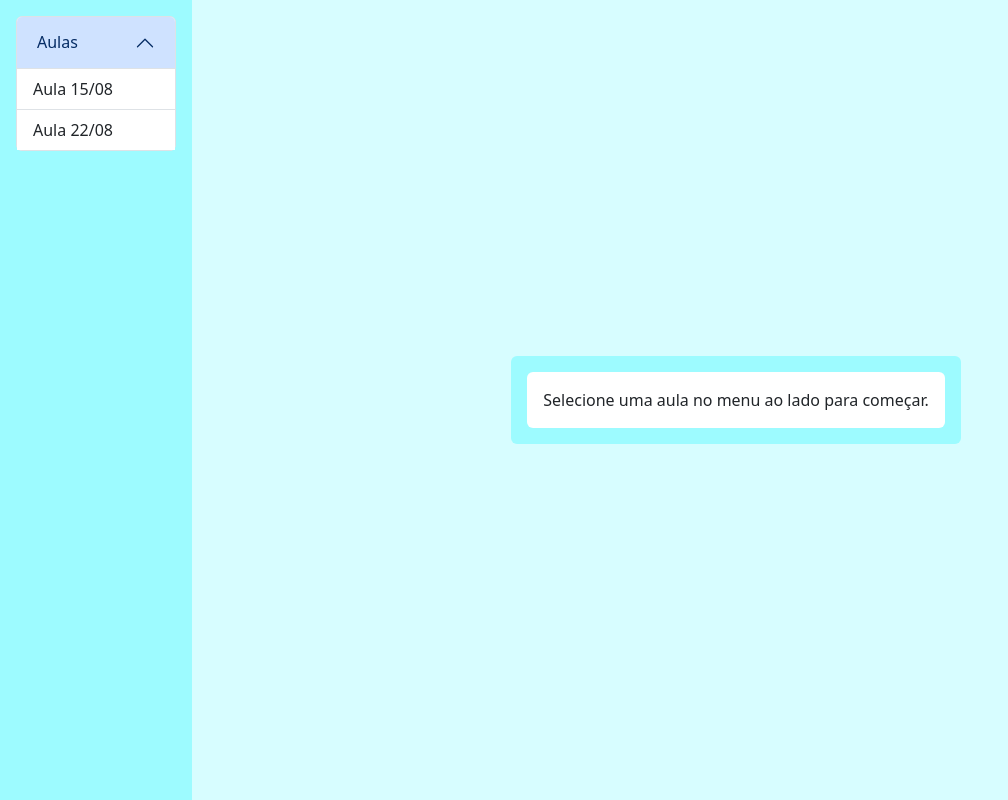
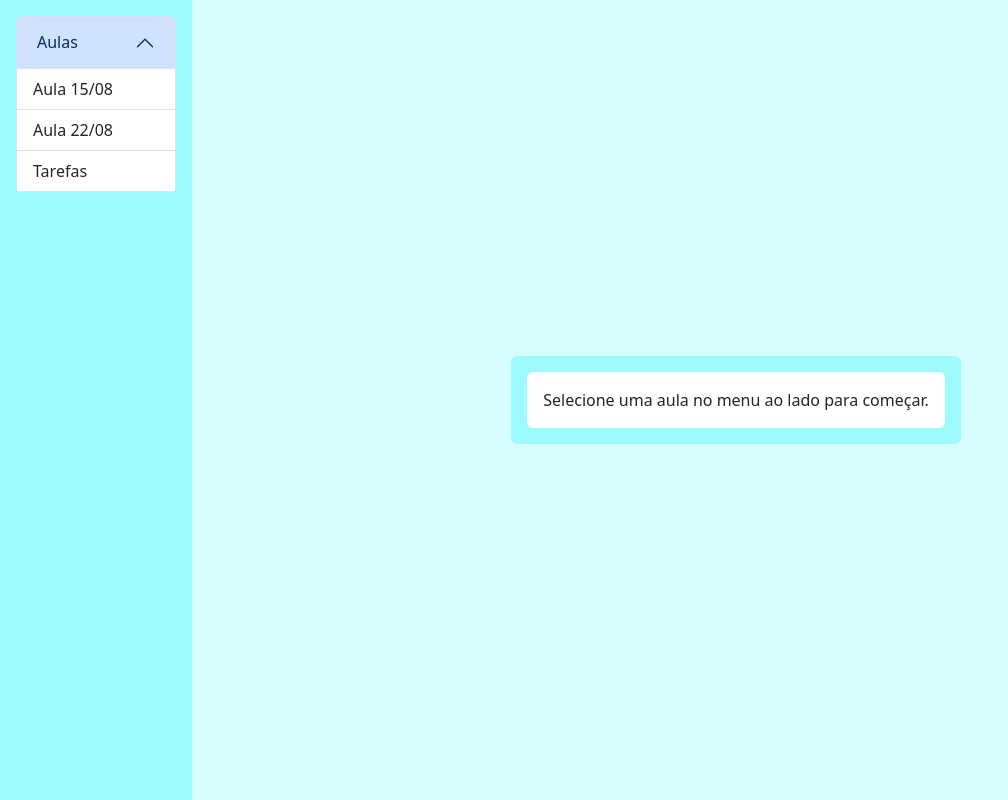
Before and after one commit to joao-danielewicz/ProgII, a PHP site: page /index.php in a window 1280 px wide. Shown: the whole page, without its empty margins (0-1008 px from the left). Run offline with PHP 8.4, Linux system fonts and the light colour scheme.

Commit message:
frontend

```diff
--- a/templates/header_nav.php
+++ b/templates/header_nav.php
@@ -16,6 +16,9 @@
                             <a type="button" href="/aulas/2208calendario.php" class="list-group-item list-group-item-action">
                                 Aula 22/08
                             </a>
+                            <a type="button" href="/tarefas/TarefaForm.php" class="list-group-item list-group-item-action">
+                                Tarefas
+                            </a>
                         </div>
                     </div>
                 </div>
```
